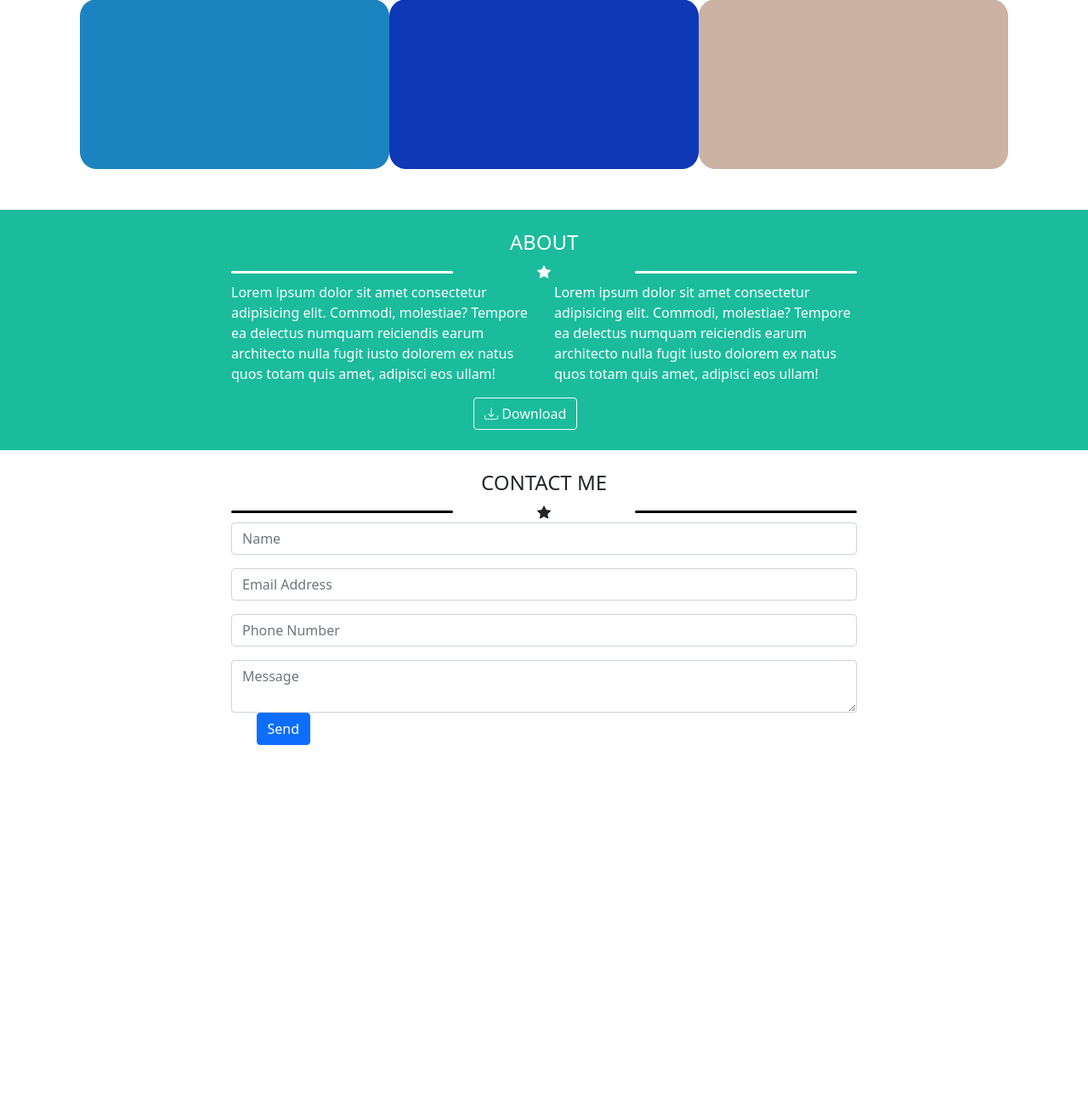
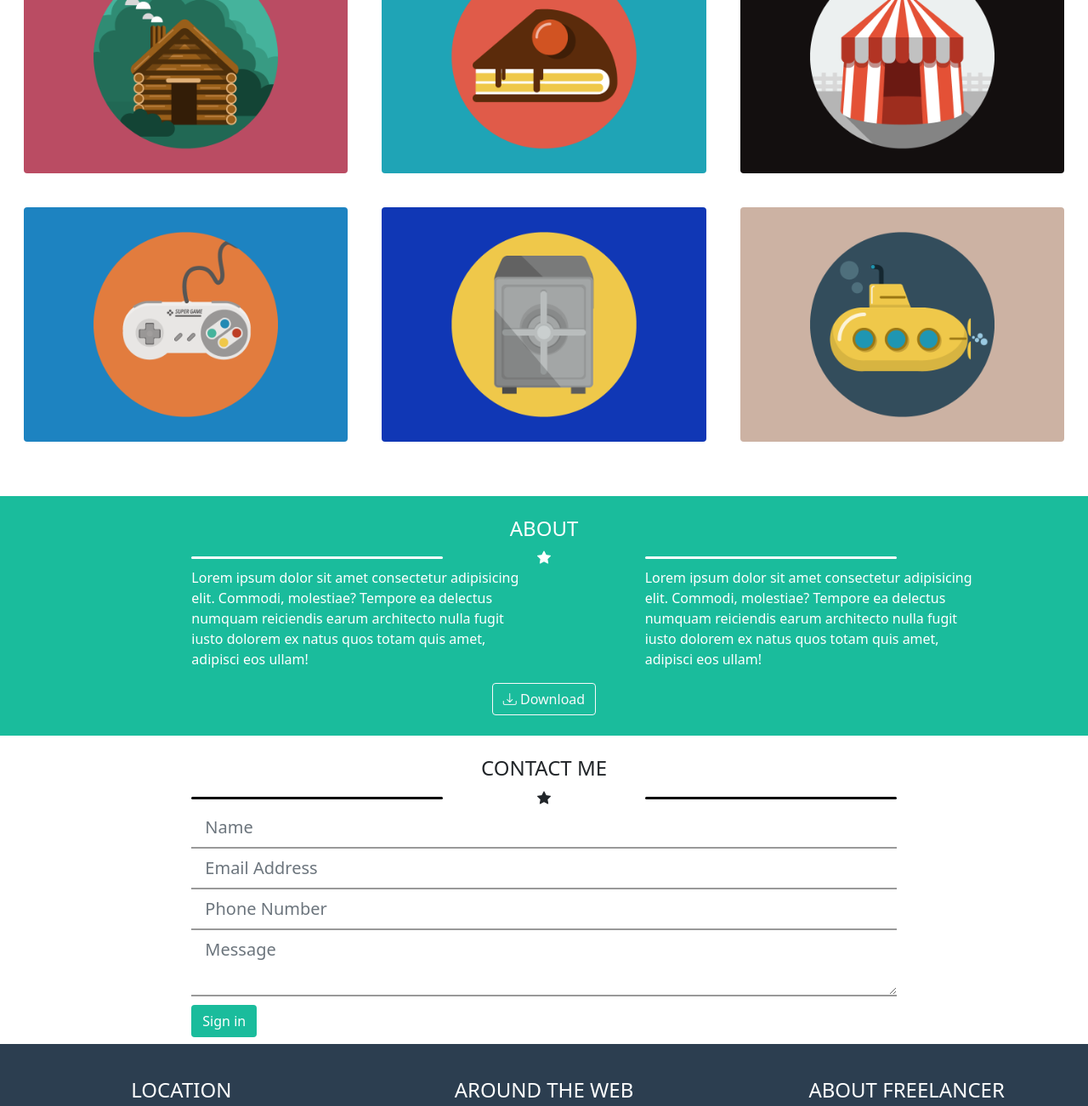
Before and after one commit to StefanoMDeveloper/html-css-bootstrap-freelancer, a plain HTML site: page index.html in a window 1280 px wide. Shown: the part 548-1850 px from the top of the page at 85% size. Before the commit the page ends 1449 px from the top, so only its background shows below. Drawn offline with nearby package versions, Linux system fonts and the light colour scheme.

Commit message:
finito. inserito footer e immgaini

```diff
--- a/css/style.css
+++ b/css/style.css
@@ -4,16 +4,12 @@
     box-sizing: border-box;
 }
 
-header{
-    background-color: #2c3e50;
-}
-
 .sea{
     background-color: #1abc9c;
 }
 
-.uppercase{
-    text-transform: uppercase;
+.text-sea{
+    color: #1abc9c;
 }
 
 .white{
@@ -29,38 +25,24 @@ header{
     border-radius: 3px;
 }
 
-.color1{
-    background-color: #ba4b63;
-    height: 200px;
-    border-radius: 20px;
+.color-navbar{
+    background-color: #2c3e50;
 }
 
-.color2{
-    background-color: #1ea4b6;
-    height: 200px;
-    border-radius: 20px;
+a{
+    text-decoration: none;
 }
 
-.color3{
-    background-color: #140f0f;
-    height: 200px;
-    border-radius: 20px;
+
+.ms-input-border{
+    border: none;
+    border-bottom: 2px solid #999;
+    border-radius: 0!important;
 }
 
-.color4{
-    background-color: #1c83c1;
-    height: 200px;
-    border-radius: 20px;
+.ms-bottone{
+    background-color: #1abc9c;
+    color: white;
+    margin-top: 10px;
+    align-self: flex-start;
 }
-
-.color5{
-    background-color: #0e38b5;
-    height: 200px;
-    border-radius: 20px;
-}
-
-.color6{
-    background-color: #ccb2a3;
-    height: 200px;
-    border-radius: 20px;
-}
--- a/index.html
+++ b/index.html
@@ -17,30 +17,41 @@
 
 <body>
 
-    <header class="uppercase text-white">
+    <header class="text-uppercase text-white">
 
-        <div class="container-fluid">
+        <nav class="navbar navbar-expand-lg navbar-dark color-navbar">
             <div class="container">
-                <div class="row g-0  py-3 justify-content-around">
-                    <div class="col-11 col-md-5">
-                        <h4>start boostrap</h4>
-                    </div>
-                    <div class="col-1 col-md-5">
-
+                <a class="navbar-brand" href="#">start bootrap</a>
+                <button class="navbar-toggler" type="button" data-bs-toggle="collapse" data-bs-target="#navbarNav"
+                    aria-controls="navbarNav" aria-expanded="false" aria-label="Toggle navigation">
+                    <span class="navbar-toggler-icon"></span>
+                </button>
+                <div class="collapse navbar-collapse justify-content-end" id="navbarNav">
+                    <ul class="navbar-nav">
+                        <li class="nav-item">
+                            <a class="nav-link active" aria-current="page" href="#">portfolio</a>
+                        </li>
+                        <li class="nav-item">
+                            <a class="nav-link" href="#">about</a>
+                        </li>
+                        <li class="nav-item">
+                            <a class="nav-link" href="#">contact</a>
+                        </li>
+                    </ul>
                 </div>
             </div>
-            </div>
-        </div>
+        </nav>
 
     </header>
 
-    <main>
 
     <section class="text-white text-center sea">
-            <div class="container-fluid uppercase">
+        <div class="container-fluid text-uppercase">
             <div class="container">
-                    <div class="img">
-                        <img src="" alt="immagine">
+                <div class="row justify-content-center">
+                    <div class="col-6 col-md-4 col-lg-2">
+                        <img src="img/avatar.svg" alt="immagine">
+                    </div>
                 </div>
 
                 <div class="row">
@@ -70,13 +81,16 @@
         </div>
     </section>
 
+
+    <main>
+
+
         <section class="text-center py-4">
 
-            <div class="container-fluid uppercase">
-                <div class="container">
+            <div class="container-fluid text-uppercase">
 
                 <div class="row">
-                        <div class="col-12 uppercase">
+                    <div class="col-12 text-uppercase">
                         <h4>Portfolio</h4>
                     </div>
                 </div>
@@ -93,15 +107,38 @@
                     </div>
                 </div>
 
-                    <div class="row gy-4 p-4 justify-content-evenly">
-                        <div class="col-12 col-md-5 col-lg-4 me-auto color1"></div>
-                        <div class="col-12 col-md-5 col-lg-4 me-auto color2"></div>
-                        <div class="col-12 col-md-5 col-lg-4 me-auto color3"></div>
-                        <div class="col-12 col-md-5 col-lg-4 me-auto color4"></div>
-                        <div class="col-12 col-md-5 col-lg-4 me-auto color5"></div>
-                        <div class="col-12 col-md-5 col-lg-4 me-auto color6"></div>
+                <div class="row py-4 g-2 row-cols-1 row-cols-sm-2 row-cols-lg-3">
+                    <div class="col">
+                        <div class="p-3 color1 rounded-3">
+                            <img src="img/cabin.png" class="img-thumbnail p-0 border-0" alt="">
                         </div>
                     </div>
+                    <div class="col">
+                        <div class="p-3 color2 rounded-3">
+                            <img src="img/cake.png" class="img-thumbnail p-0 border-0" alt="">
+                        </div>
+                    </div>
+                    <div class="col">
+                        <div class="p-3 color3 rounded-3">
+                            <img src="img/circus.png" class="img-thumbnail p-0 border-0" alt="">
+                        </div>
+                    </div>
+                    <div class="col">
+                        <div class="p-3 color4 rounded-3">
+                            <img src="img/game.png" class="img-thumbnail p-0 border-0" alt="">
+                        </div>
+                    </div>
+                    <div class="col">
+                        <div class="p-3 color5 rounded-3">
+                            <img src="img/safe.png" class="img-thumbnail p-0 border-0" alt="">
+                        </div>
+                    </div>
+                    <div class="col">
+                        <div class="p-3 color6 rounded-3">
+                            <img src="img/submarine.png" class="img-thumbnail p-0 border-0" alt="">
+                        </div>
+                    </div>
+
                 </div>
 
         </section>
@@ -109,10 +146,9 @@
         <section>
 
             <div class="container-fluid sea py-4">
-                <div class="container text-white">
 
-                    <div class="row text-center">
-                        <div class="col-12 uppercase">
+                <div class="row text-center text-white">
+                    <div class="col-12 text-uppercase">
                         <h4>About</h4>
                     </div>
                 </div>
@@ -123,7 +159,7 @@
                         <div class="bar white"></div>
                     </div>
                     <div class="col-2">
-                            <i class="bi bi-star-fill"></i>
+                        <i class="bi bi-star-fill text-white"></i>
                     </div>
                     <div class="col-3">
                         <div class="bar white"></div>
@@ -131,21 +167,21 @@
                 </div>
 
 
-                    <div class="row justify-content-center">
-                        <div class="col-8 col-md-4">
+                <div class="row justify-content-center text-white">
+                    <div class="col-8 col-sm-4 offset-sm-1">
                         <p>Lorem ipsum dolor sit amet consectetur adipisicing elit. Commodi, molestiae? Tempore ea
                             delectus numquam reiciendis earum architecto nulla fugit iusto dolorem ex natus quos
                             totam quis amet, adipisci eos ullam!</p>
                     </div>
-                        <div class="col-8 col-md-4">
+                    <div class="col-8 col-sm-4 offset-sm-1 text-white">
                         <p>Lorem ipsum dolor sit amet consectetur adipisicing elit. Commodi, molestiae? Tempore ea
                             delectus numquam reiciendis earum architecto nulla fugit iusto dolorem ex natus quos
                             totam quis amet, adipisci eos ullam!</p>
                     </div>
                 </div>
 
-                    <div class="row justify-content-center">
-                        <div class="col-4  col-md-2">
+                <div class="row justify-content-center text-center">
+                    <div class="col-4">
                         <button type="button" class="btn btn-outline-light">
                             <i class="bi bi-download"></i> Download
                         </button>
@@ -153,21 +189,18 @@
                 </div>
 
             </div>
-            </div>
         </section>
 
-        <section class="text-center py-4">
+        <section class="py-4">
 
             <div class="container-fluid">
-                <div class="container">
-
-                    <div class="row">
-                        <div class="col-12 uppercase">
+                <div class="row text-center">
+                    <div class="col-12 text-uppercase">
                         <h4>Contact me</h4>
                     </div>
                 </div>
 
-                    <div class="row justify-content-center align-items-center">
+                <div class="row justify-content-center align-items-center text-center">
                     <div class="col-3">
                         <div class="bar black"></div>
                     </div>
@@ -179,51 +212,68 @@
                     </div>
                 </div>
 
-                    <div class="row justify-content-center">
-                        <div class="col-8">
-                            <div class="col-12">
-                                <div class="input-group mb-3">
-                                    <input type="text" class="form-control" placeholder="Name" aria-label="Username"
-                                        aria-describedby="basic-addon1">
+
+                <div class="row">
+                    <div class="col-8 mx-auto">
+                        <div class="input-group input-group-lg">
+                            <input type="text" class="form-control ms-input-border" aria-label="Sizing example input"
+                                aria-describedby="inputGroup-sizing-lg" placeholder="Name">
                         </div>
-
-                                <div class="input-group mb-3">
-                                    <input type="text" class="form-control" placeholder="Email Address"
-                                        aria-label="Username" aria-describedby="basic-addon1">
+                        <div class="input-group input-group-lg">
+                            <input type="text" class="form-control ms-input-border" aria-label="Sizing example input"
+                                aria-describedby="inputGroup-sizing-lg" placeholder="Email Address">
                         </div>
-
-                                <div class="input-group mb-3">
-                                    <input type="text" class="form-control" placeholder="Phone Number"
-                                        aria-label="Username" aria-describedby="basic-addon1">
+                        <div class="input-group input-group-lg">
+                            <input type="text" class="form-control ms-input-border" aria-label="Sizing example input"
+                                aria-describedby="inputGroup-sizing-lg" placeholder="Phone Number">
                         </div>
-
-                                <div class="input-group">
-                                    <textarea class="form-control" aria-label="With textarea"
+                        <div class="input-group input-group-lg">
+                            <textarea class="form-control ms-input-border" aria-label="With textarea"
                                 placeholder="Message"></textarea>
                         </div>
-                            </div>
-
-                            <div class="col-2">
-                                <button type="submit" class="btn btn-primary ">Send</button>
+                        <button type="submit" class="btn ms-bottone">Sign in</button>
                     </div>
                 </div>
-
-
             </div>
-
-
-                </div>
-            </div>
-
         </section>
 
     </main>
 
     <footer>
 
+        <div class="container-fluid color-navbar text-center text-white">
+            <div class="row row-cols-1 row-cols-sm-3 justify-content-evenly py-4 gy-3">
+                <div class="col">
+                    <h4 class="text-uppercase">Location</h4>
+                    <p>2215 Jhon Daniel Drive Clark, MO 54243</p>
+                </div>
+                <div class="col">
+                    <h4 class="text-uppercase">around the web</h4>
+                    <i class="bi bi-facebook fs-2"></i>
+                    <i class="bi bi-instagram fs-2"></i>
+                    <i class="bi bi-twitter fs-2"></i>
+                    <i class="bi bi-linkedin fs-2"></i>
+                </div>
+                <div class="col">
+                    <h4 class="text-uppercase">about freelancer</h4>
+                    <p>Freelance is a free to use, open source Boostrap theme created by <a href=""
+                            class="text-sea">Start Boostrap</a>.</p>
+                </div>
+            </div>
+            <div class="row bg-dark p-4">
+                <div class="col-12">Copirigth © Your Website 2019</div>
+            </div>
+        </div>
+
+
     </footer>
 
 
 </body>
 
+<!-- JavaScript Bundle with Popper -->
+<script src="https://cdn.jsdelivr.net/npm/bootstrap@5.1.3/dist/js/bootstrap.bundle.min.js"
+    integrity="sha384-ka7Sk0Gln4gmtz2MlQnikT1wXgYsOg+OMhuP+IlRH9sENBO0LRn5q+8nbTov4+1p"
+    crossorigin="anonymous"></script>
+
 </html>
```
Also changed, not shown: img/avatar.svg (added), img/cabin.png (added), img/cake.png (added), img/circus.png (added), img/game.png (added), img/safe.png (added), img/submarine.png (added). Lines whose indentation alone changed are shown as unchanged.
